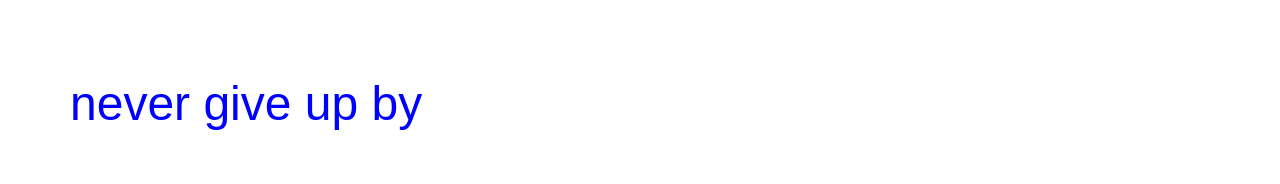
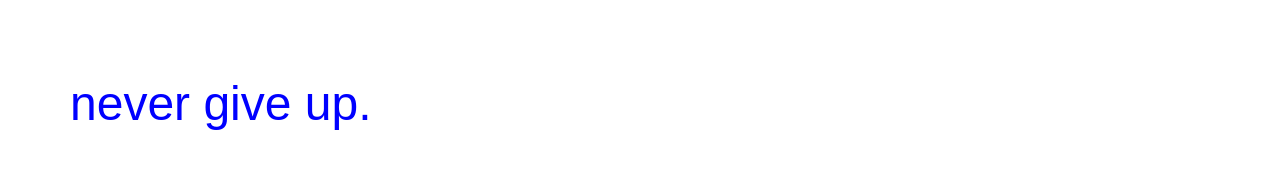
Before and after one commit to deboboy/umoja, a plain HTML site: page Abdulahi.html in a window 1280 px wide. Shown: the part 123-307 px from the top of the page. Drawn offline with nearby package versions, Linux system fonts and the light colour scheme; a script that the page names is missing.

Commit message:
Update Abdulahi.html

```diff
--- a/Abdulahi.html
+++ b/Abdulahi.html
@@ -35,7 +35,7 @@
     <h1>abdulahi
 
     </h1>
-    <div id="bio" class="row"> never give up by </div>
+    <div id="bio" class="row"> never give up. </div>
     <div class="row">
         <div class="col-s-4">
         <p>Student image replaces the red box below.</p>
```
